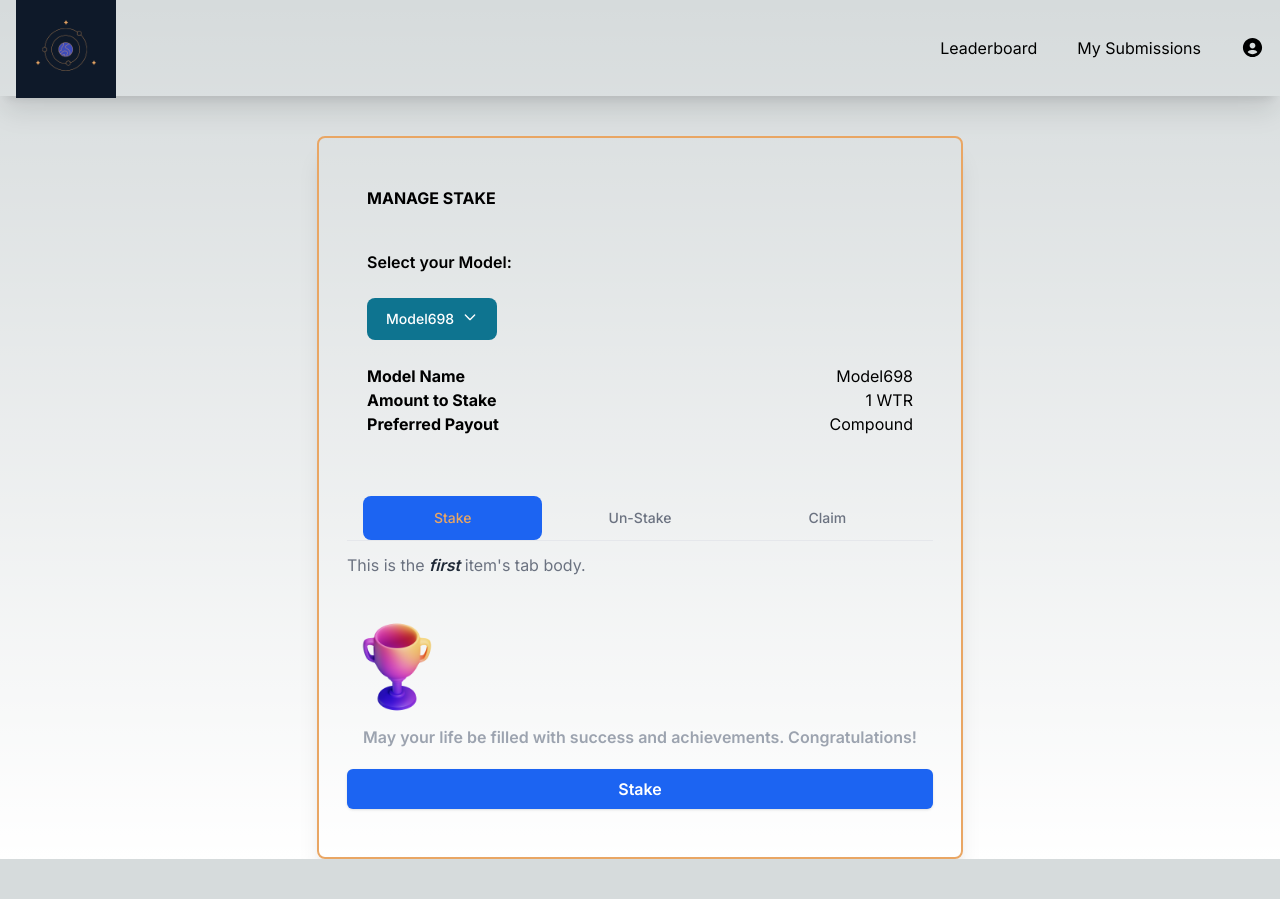
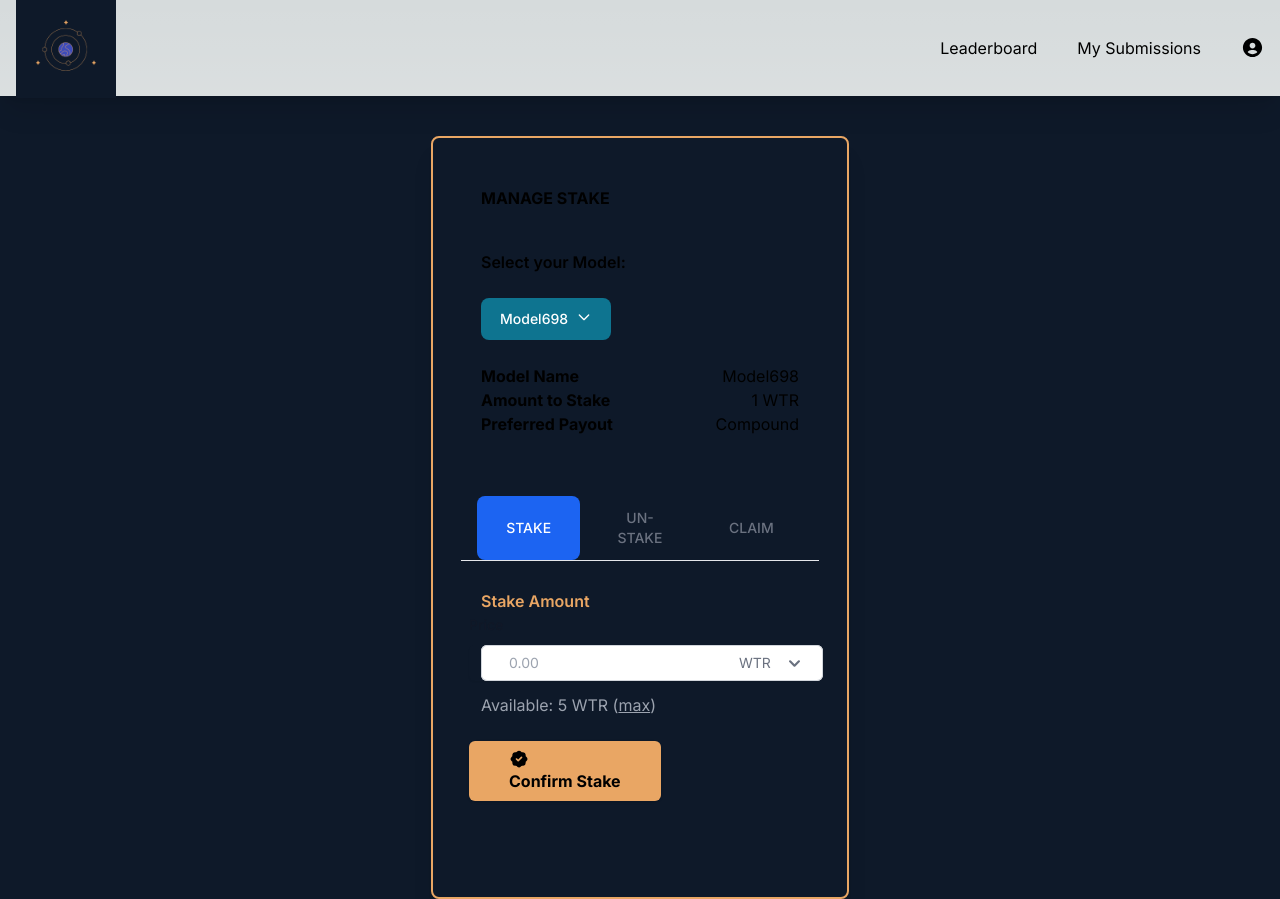
Before and after one commit to metasolis/tournaments-frontend, a Next.js app: page /manage-stake in a window 1280 px wide. Before the commit the page ends 859 px from the top, so only its background shows below. Built offline with nearby package versions, Linux system fonts and the light colour scheme.

Commit message:
mostly done with stake tab - just need to center confirm button

```diff
--- a/app/components/Tabs.tsx
+++ b/app/components/Tabs.tsx
@@ -1,17 +1,19 @@
 import React from 'react'
+import Image from "next/image";
+import {TbDiscountCheckFilled} from 'react-icons/tb'
 
 export default function Tabs() {
     return (
       <div className='py-10'>
         <div className="border-b border-gray-200 px-4 dark:border-gray-700">
         <nav className="flex space-x-2" aria-label="Tabs" role="tablist">
-            <button type="button" className="hs-tab-active:bg-blue-600 hs-tab-active:text-watchtower-gold font-bold basis-0 grow py-3 px-4 inline-flex justify-center items-center gap-2 bg-transparent text-center text-sm font-medium text-center text-gray-500 rounded-lg hover:text-white dark:hover:text-white active" id="equal-width-elements-item-1" data-hs-tab="#equal-width-elements-1" aria-controls="equal-width-elements-1" role="tab">
+            <button type="button" className="hs-tab-active:bg-blue-600 hs-tab-active:text-white font-bold uppercase basis-0 grow py-3 px-4 inline-flex justify-center items-center gap-2 bg-transparent text-center text-sm font-medium text-center text-gray-500 rounded-lg hover:text-white dark:hover:text-white active" id="equal-width-elements-item-1" data-hs-tab="#equal-width-elements-1" aria-controls="equal-width-elements-1" role="tab">
                 Stake
             </button>
-            <button type="button" className="hs-tab-active:bg-watchtower-ocean hs-tab-active:text-watchtower-gold font-bold basis-0 grow py-3 px-4 inline-flex justify-center items-center gap-2 bg-transparent text-center text-sm font-medium text-center text-gray-500 rounded-lg hover:text-white dark:hover:text-white dark:hover:text-gray-300" id="equal-width-elements-item-2" data-hs-tab="#equal-width-elements-2" aria-controls="equal-width-elements-2" role="tab">
+            <button type="button" className="hs-tab-active:bg-watchtower-ocean hs-tab-active:text-white font-bold uppercase basis-0 grow py-3 px-4 inline-flex justify-center items-center gap-2 bg-transparent text-center text-sm font-medium text-center text-gray-500 rounded-lg hover:text-white dark:hover:text-white dark:hover:text-gray-300" id="equal-width-elements-item-2" data-hs-tab="#equal-width-elements-2" aria-controls="equal-width-elements-2" role="tab">
                 Un-Stake
             </button>
-            <button type="button" className="hs-tab-active:bg-watchtower-ocean hs-tab-active:text-watchtower-gold font-bold basis-0 grow py-3 px-4 inline-flex justify-center items-center gap-2 bg-transparent text-center text-sm font-medium text-center text-gray-500 rounded-lg hover:text-white dark:hover:text-white dark:hover:text-gray-300" id="equal-width-elements-item-3" data-hs-tab="#equal-width-elements-3" aria-controls="equal-width-elements-3" role="tab">
+            <button type="button" className="hs-tab-active:bg-watchtower-ocean hs-tab-active:text-white font-bold uppercase basis-0 grow py-3 px-4 inline-flex justify-center items-center gap-2 bg-transparent text-center text-sm font-medium text-center text-gray-500 rounded-lg hover:text-white dark:hover:text-white dark:hover:text-gray-300" id="equal-width-elements-item-3" data-hs-tab="#equal-width-elements-3" aria-controls="equal-width-elements-3" role="tab">
                 Claim
             </button>
         </nav>
@@ -19,9 +21,59 @@ export default function Tabs() {
 
         <div className="mt-3">
             <div id="equal-width-elements-1" role="tabpanel" aria-labelledby="equal-width-elements-item-1">
-                <p className="text-gray-500 dark:text-gray-400">
-                This is the <em className="font-semibold text-gray-800 dark:text-gray-200">first</em> item's tab body.
-                </p>
+                <div className='flex-auto justify-center items-center h-auto w-auto p-2'>
+
+                    {/* Amount Heading */}
+                    <h2 className="text-base mt-2 mx-3 font-semibold text-left text-watchtower-gold">Stake Amount</h2>
+
+                    {/* Input textbox */}
+                    <div>
+                        <label htmlFor="price" className="block text-sm font-medium leading-6 text-gray-900">
+                            Price
+                        </label>
+                        <div className="relative mt-2 rounded-md shadow-sm">
+                            <div className="pointer-events-none absolute inset-y-0 left-0 flex items-center pl-3">
+                            {/* <span className="text-gray-500 sm:text-sm">$</span> */}
+                            </div>
+                            <input
+                            type="text"
+                            name="price"
+                            id="price"
+                            className="block w-full rounded-md border-0 mt-2 mx-3 py-1.5 pl-7 pr-20 text-gray-900 ring-1 ring-inset ring-gray-300 placeholder:text-gray-400 focus:ring-2 focus:ring-inset focus:ring-indigo-600 sm:text-sm sm:leading-6"
+                            placeholder="0.00"
+                            />
+                            <div className="absolute inset-y-0 right-0 flex items-center">
+                            <label htmlFor="currency" className="sr-only">
+                                Currency
+                            </label>
+                            <select
+                                id="currency"
+                                name="currency"
+                                className="h-full rounded-md border-0 bg-transparent py-0 pl-2 pr-7 text-gray-500 focus:ring-2 focus:ring-inset focus:ring-indigo-600 sm:text-sm"
+                            >
+                                <option>WTR</option>
+                                {/* <option>USDC</option>
+                                <option>EURC</option> */}
+                            </select>
+                            </div>
+                        </div>
+
+                        {/* Text */}
+                        <p className="text-base mt-2 mx-3 py-1 text-left text-gray-400">Available: 5 WTR (<u>max</u>)</p>
+
+                        {/* Confirm Stake Button */}
+                        <button className="my-5 px-10 py-2 bg-watchtower-gold content-center text-black rounded-md shadow hover:shadow-lg font-bold" >
+                        <TbDiscountCheckFilled size={20} />Confirm Stake
+                        </button>
+                    </div>
+
+                    {/* <div className='objects-center'>
+                        <button className="my-5 px-10 h-auto bg-watchtower-gold text-black rounded-md shadow hover:shadow-lg font-bold" >
+                        <TbDiscountCheckFilled size={20} />Confirm Stake
+                        </button>
+                    </div> */}
+                </div>
+
             </div>
             <div id="equal-width-elements-2" className="hidden" role="tabpanel" aria-labelledby="equal-width-elements-item-2">
                 <p className="text-gray-500 dark:text-gray-400">
--- a/app/manage-stake/page.tsx
+++ b/app/manage-stake/page.tsx
@@ -1,7 +1,5 @@
 'use client'
 import React, { useState } from 'react'
-import Image from "next/image";
-import Trophy from "../trophy.png";
 import { Dropdown } from "flowbite-react";
 import Tabs from '../components/Tabs';
 
@@ -10,7 +8,7 @@ const ManageStake = () => {
 
   return (
     // <div>ManageStake</div>
-    <div className='flex justify-center items-center h-full w-full px-20 2xl:px-16'>
+    <div className='flex justify-center items-center h-auto w-50 px-20 bg-watchtower-blue'>
       <div className="mt-10 flex justify-center flex-col w-75 rounded-lg shadow-xl h-auto p-7 border-solid border-2 border-watchtower-gold">
         {/* Heading */}
         <h1 className='text-base p-5 text-white-400 font-bold text-left uppercase'>Manage Stake</h1>
@@ -78,14 +76,7 @@ const ManageStake = () => {
 
 
 
-        <Image src={Trophy} width={100} height={100} objectFit="contain" />
-        <h2 className="text-base mt-2 mx-4 text-gray-400 font-semibold text-center">
-          May your life be filled with success and achievements.
-          Congratulations!
-        </h2>
-        <button className="my-5 w-auto px-8 h-10 bg-blue-600 text-white rounded-md shadow hover:shadow-lg font-semibold">
-          Stake
-        </button>
+
       </div>
     </div>
   );
--- a/app/submissions/page.tsx
+++ b/app/submissions/page.tsx
@@ -16,8 +16,8 @@ import ManageStake from '../manage-stake/page'
 
 const Submissions = () => {
 
-  const [showModal, setShowModal] = useState(false);
-  const [file, setFile] = useState<File>()
+  // const [showModal, setShowModal] = useState(false);
+  // const [file, setFile] = useState<File>()
 
   // https://stackoverflow.com/questions/37457128/react-open-file-browser-on-click-a-div
   const inputFile = useRef<HTMLInputElement | null>(null);
@@ -195,7 +195,7 @@ const Submissions = () => {
 
       </div>
 
-      {showModal ? (
+      {/* {showModal ? (
       // <ManageStake value={[menuEnterPage, setMenuEnterPage]}/>
         <div className="mt-10 flex justify-center items-center flex-col w-72 rounded-lg shadow-xl h-auto p-2">
           <Image src={Trophy} width={100} height={100} objectFit="contain" />
@@ -210,7 +210,7 @@ const Submissions = () => {
             Stake
           </button>
         </div>
-      ) : null}
+      ) : null} */}
 
     </div>
   )
```
